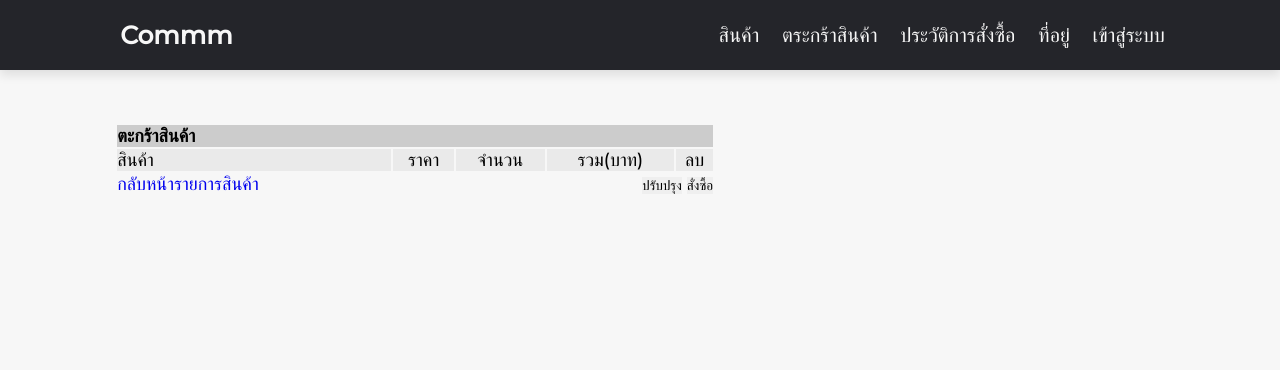
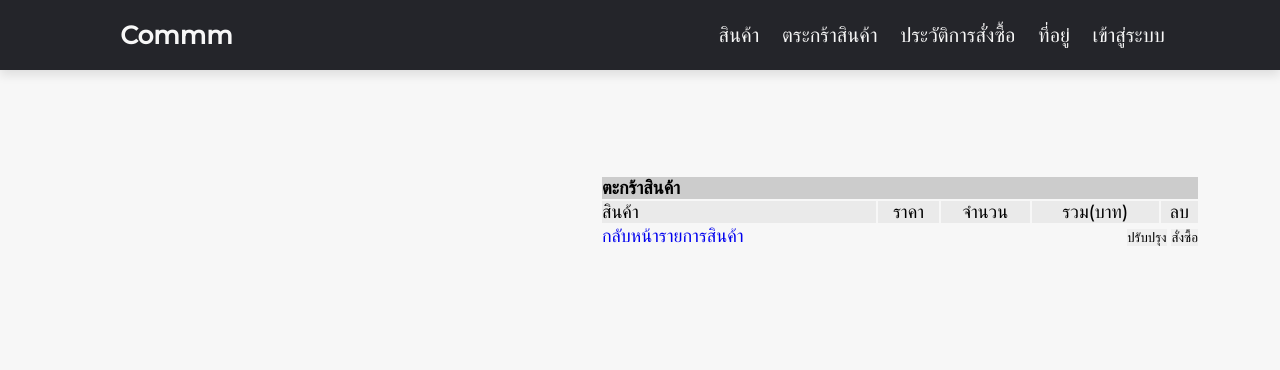
Before and after one commit to Panupong2000/computer-shop, a PHP site: page /cart.php in a window 1280 px wide. Shown: the top 370 px of the page. Run offline with PHP 8.4, Linux system fonts and the light colour scheme; data that the repository does not hold is empty.

Commit message:
edit style_cart

```diff
--- a/style_cart.css
+++ b/style_cart.css
@@ -125,10 +125,8 @@ header .navbar a {
 .home {
     display: flex;
     flex-wrap: wrap;
-    gap: 1.5rem;
-    min-height: 40vh;
-    align-items: center;
-    background-size: cover;
-    background-position: center;
+    padding-top: 175px;
+    padding-left: 600px;
     font-size: large;
+
 }
```
